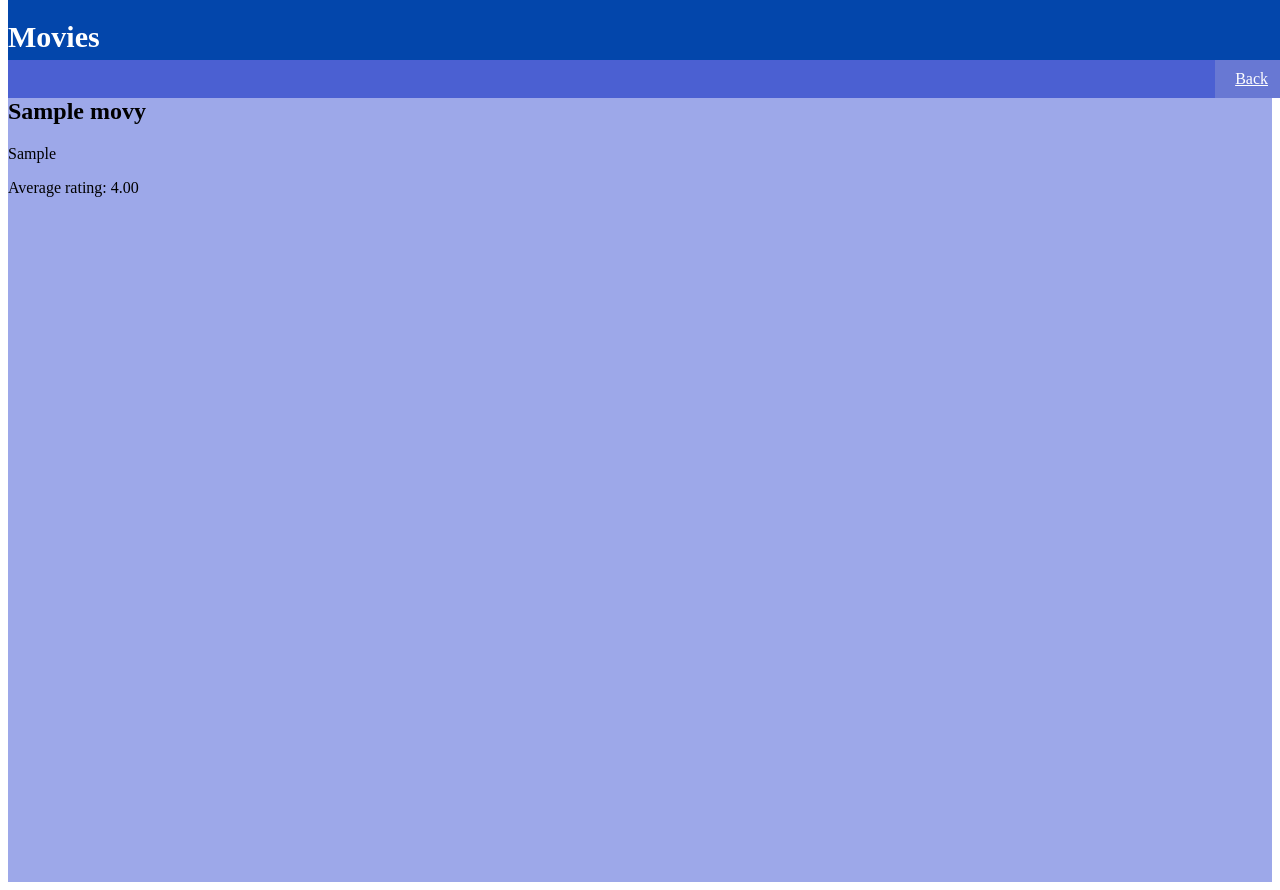
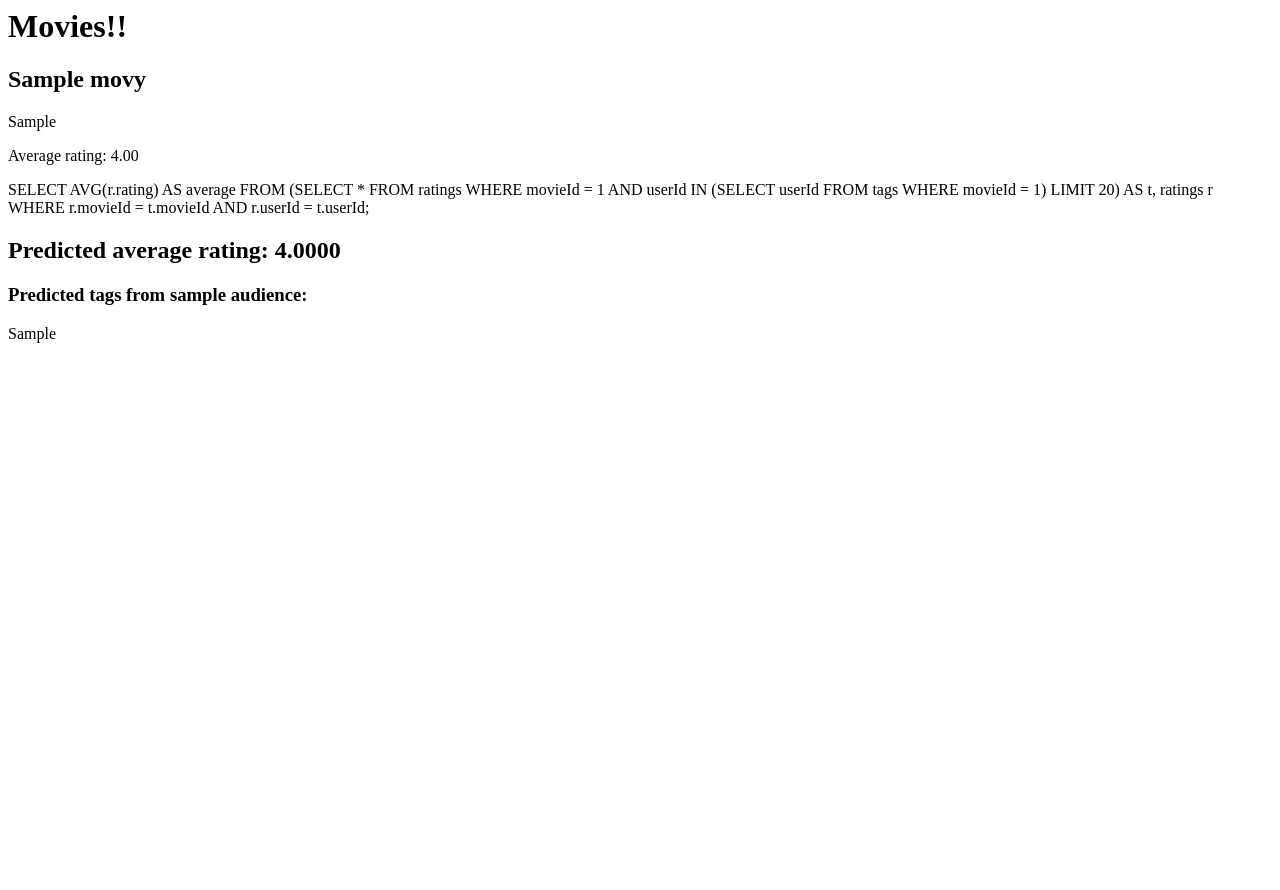
Before and after one commit to Danieldosti51/COMP0022_group1, a PHP site: page /movie.php?id=1 in a window 1280 px wide. After the commit the page ends 343 px from the top, so only its background shows below. Run offline with PHP 8.4, Linux system fonts and the light colour scheme; tables that the repository leaves empty hold one stand-in row (values such as "Sample post"); data that the repository does not hold is empty.

Commit message:
implemented simple prediction system

```diff
--- a/src/movie.php
+++ b/src/movie.php
@@ -1,25 +1,16 @@
 <html>
 	<head>
 		<title>Movies</title>
-		<link rel ="stylesheet" type = "text/css" href = "css/movie_style.css">
 	</head>
 	<?php include_once("connection.php") ?>
 	<main>
-		<div class= "header">
-			<h1>Movies</h1>
-		</div>
-		<div class= "menubar">
-			<a href="/movie.php" class="backbtn">Back</a>
-		</div>
+		<h1>Movies!!</h1>
 		<?php
 			$id = $_REQUEST['id'];
 			$res = $conn -> query("SELECT * FROM movies WHERE movieId = $id");
 			if ($res->num_rows == 0) {
-				echo "<div class=\"content\">";
 				echo "This movie does not exist";
-				echo "</div>";
 			} else {
-				echo "<div class=\"content\">";
 				$movie_row = $res->fetch_assoc();
 				$genres = str_replace("|", ", ", $movie_row["genres"]);
 				echo "<h2>{$movie_row['title']}</h2>";
@@ -27,7 +18,7 @@
 
 				include_once('ratings.php');
 				include_once('suggestions.php');
-				echo "</div>";
+				include_once('predictions.php');
 			}
 		?>
 	</main>
--- /dev/null
+++ b/src/predictions.php
@@ -0,0 +1,38 @@
+<article id="prediction">
+<?php
+
+	$pred_rating_query =
+		"SELECT AVG(r.rating) AS average
+		FROM (SELECT * FROM ratings WHERE movieId = ".$id." AND userId IN (SELECT userId FROM tags WHERE movieId = ".$id.") LIMIT 20) AS t, ratings r
+		WHERE r.movieId = t.movieId
+		AND r.userId = t.userId;";
+
+	echo $pred_rating_query;
+
+	$res_avg = $conn -> query($pred_rating_query);
+	if ($res_avg->num_rows != 0) {
+		$row = $res_avg->fetch_assoc();
+		if ($row['average'] != NULL) echo "<h2>Predicted average rating: {$row['average']}</h2>";
+	}
+
+	$pred_tag_query =
+		"SELECT t.tag, COUNT(t.tag) AS freq
+		FROM (SELECT * FROM ratings WHERE movieId = ".$id." AND userId IN (SELECT userId FROM tags WHERE movieId = ".$id.") LIMIT 20) AS r, tags t
+		WHERE r.userId = t.userId
+		AND r.movieId = t.movieId
+		GROUP BY t.tag
+		ORDER BY freq DESC;";
+
+	$res_tags_pred = $conn -> query($pred_tag_query);
+	if ($res_tags_pred->num_rows != 0) {
+		echo "<h3>Predicted tags from sample audience:</h3>";
+		while ($tag_row = $res_tags_pred->fetch_assoc()) {
+			echo
+			"<section class='tag_prediction'>
+				<p>{$tag_row['tag']}</p>
+			</section>";
+		}
+	}
+
+?>
+</article>
--- a/src/suggestions.php
+++ b/src/suggestions.php
@@ -18,8 +18,8 @@
 	if ($res->num_rows != 0) {
 		echo "<h3>Users also liked:</h3>";
 		while ($row = $res->fetch_assoc()) {
-			$id = $row['movieId'];
-			$link = "/movie.php?id=$id";
+			$movie_id = $row['movieId'];
+			$link = "/movie.php?id=$movie_id";
 			echo
 			"<section class='movie_suggestion'>
 				<a href={$link}>{$row['title']}</a>
```
